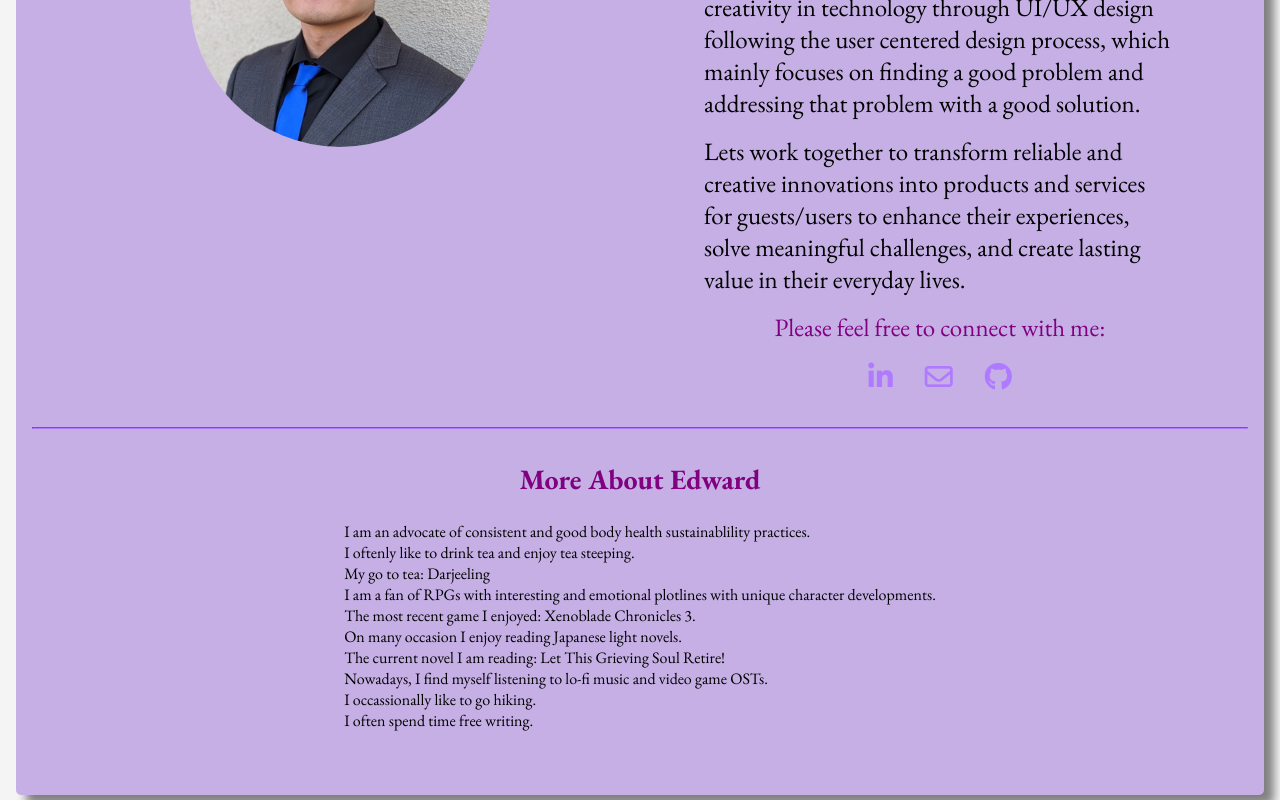
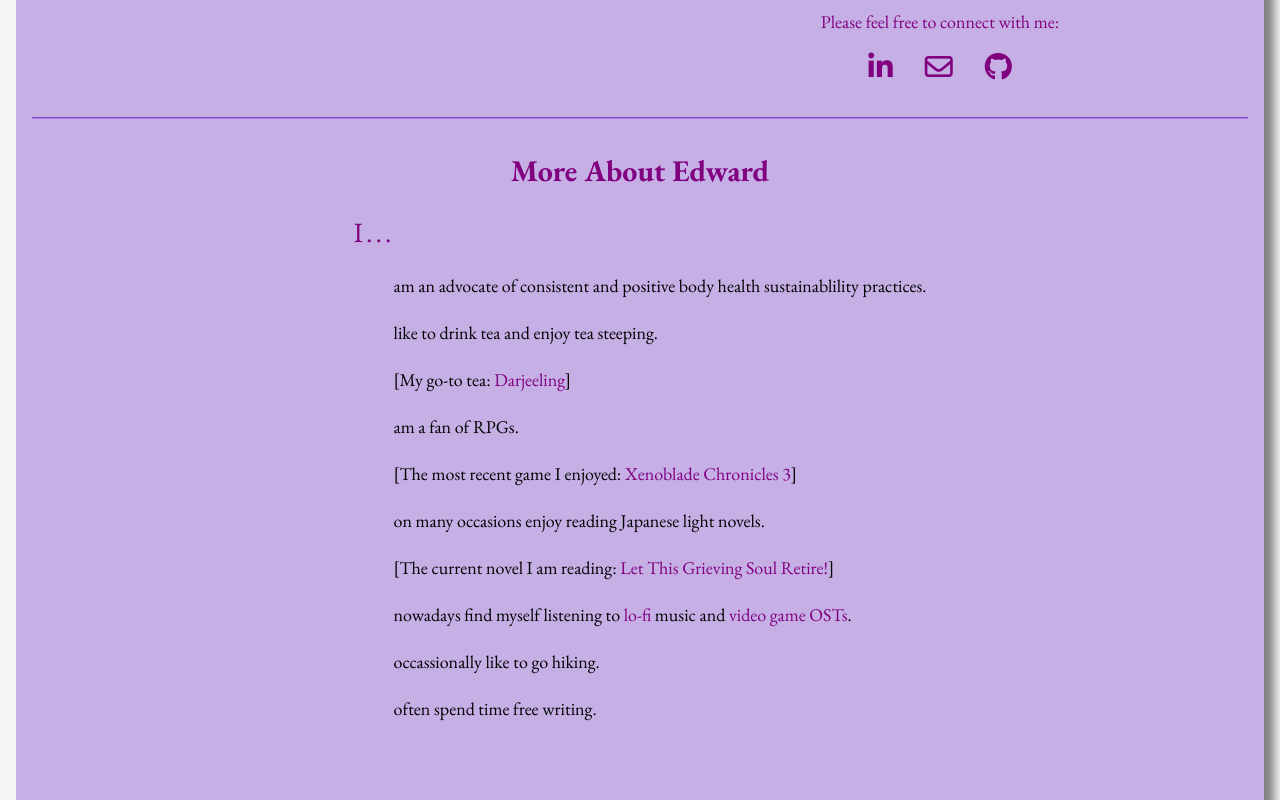
Before and after one commit to edward-d-yi/portfolio, a plain HTML site: page about.html in a window 1280 px wide. Shown: the part 580-1380 px from the top of the page. Drawn offline with nearby package versions, Linux system fonts and the light colour scheme.

Commit message:
updated about me

```diff
--- a/about.html
+++ b/about.html
@@ -39,10 +39,9 @@
                 <img src="business_profile.jpeg" alt="edward profile image">
             </div>
             <div class="info">
-
                 <div>
                     <p>I am a diligent and adventurous professional leveraging 5+ years of proven experience in network
-                        systems administration, Cyber Security specializing in information assurance and user account
+                        systems administration, cybersecurity specializing in information assurance and user account
                         management, electronic maintenance, and providing reliable customer service.
                     </p>
                     <p>
@@ -80,38 +79,41 @@
             <hr>
             <div class="personal-info">
                 <h2>More About Edward</h2>
+                <section id="personal_interests">
+                    <div class="personal_i">
+                        <p>I...</p>
+                    </div>
                     <div class="interests">
                         <p>
-                        I am an advocate of consistent and good body health sustainablility practices.
+                            am an advocate of consistent and positive body health sustainablility practices.
                         </p>
                         <p>
-                        I oftenly like to drink tea and enjoy tea steeping.
+                            like to drink tea and enjoy tea steeping.
+                        <p>[My go-to tea: <a
+                                href="https://usa.lupicia.com/products/darjeeling-the-second-flush-2024">Darjeeling</a>]
                         </p>
                         <p>
-                        My go to tea: Darjeeling
+                            am a fan of RPGs.
+                        <p>[The most recent game I enjoyed: <a
+                                href="https://www.youtube.com/watch?v=DAzOxTSWEmc">Xenoblade Chronicles 3</a>]</p>
                         </p>
                         <p>
-                        I am a fan of RPGs with interesting and emotional plotlines with unique character developments.
+                            on many occasions enjoy reading Japanese light novels.
+                        <p>[The current novel I am reading: <a
+                                href="https://www.amazon.com/Let-This-Grieving-Soul-Retire-%2528Light-Novel%2529-6-book-series/dp/B0BZSR52X5">Let
+                                This Grieving Soul Retire!</a>]</p>
                         </p>
                         <p>
-                        The most recent game I enjoyed: Xenoblade Chronicles 3.
+                            nowadays find myself listening to <a href="https://www.youtube.com/watch?v=jfKfPfyJRdk">lo-fi</a> music and <a href="https://www.youtube.com/watch?v=3DEkF2uvPoc">video game OSTs</a>.
                         </p>
                         <p>
-                        On many occasion I enjoy reading Japanese light novels.
+                            occassionally like to go hiking.
                         </p>
                         <p>
-                        The current novel I am reading: Let This Grieving Soul Retire!
-                    </p>
-                    <p>
-                        Nowadays, I find myself listening to lo-fi music and video game OSTs.
-                    </p>
-                    <p>
-                        I occassionally like to go hiking.
-                    </p>
-                    <p>
-                       I often spend time free writing.
+                            often spend time free writing.
                         </p>
                     </div>
+                </section>
             </div>
         </section>
     </main>
--- a/script.js
+++ b/script.js
@@ -6,7 +6,7 @@ document.querySelector('.fa-bars').addEventListener('click', () => {
 const backToTop = document.getElementById('back-to-top')
 
 window.addEventListener('scroll', () => {
-    if(window.scrollY > 1500) {
+    if(window.scrollY > 1400) {
         backToTop.classList.remove('hidden')
     } else {
         backToTop.classList.add('hidden')
--- a/style.css
+++ b/style.css
@@ -106,7 +106,7 @@ main {
 #about h1 {
     text-align: center;
     margin: 1rem 0;
-    font-size: 28px;
+    font-size: 30px;
     color:purple;
 }
 
@@ -118,6 +118,15 @@ main {
 .info p {
     margin-bottom: 1rem;
     font-size: 18px;
+}
+
+.info a {
+    text-decoration: none;
+    color: #af7aff;
+}
+
+.info a:hover {
+    color: purple;
 }
 
 .contact-mssg {
@@ -155,8 +164,37 @@ main {
     justify-content: center;
     text-align: center;
     margin: 1.5rem 0;
+    font-size: 30px;
+    color:purple;
+}
+
+#personal_interests {
+    padding: 0 4rem;
+    margin-bottom: 1.5rem;
+}
+
+.personal_i {
     font-size: 28px;
-    color:purple;
+    color: purple;
+    letter-spacing: 3px;
+}
+
+.interests {
+    padding-left: 2.5rem;
+    font-size: 18px;
+}
+
+.interests p {
+    margin-top: 1.5rem;
+}
+
+.interests a {
+    text-decoration: none;
+    color: purple;
+}
+
+.interests a:hover {
+    color: #af7aff;
 }
 
 @media (min-width: 768px) {
@@ -192,7 +230,7 @@ main {
 }
 
 .introduction {
-    min-height: 90vh;
+    min-height: 95vh;
     display: flex;
     flex-direction: column;
     justify-content: center;
@@ -222,7 +260,7 @@ main {
 
 .introduction h2 {
     font-size: 30px;
-    margin-bottom: 2rem;
+    margin-bottom: 1rem;
     color: purple;
     text-align: center;
 }
@@ -242,14 +280,18 @@ main {
 }
 
 .info p {
-    font-size: 25px;
+    font-size: 18px;
 }
 
-.info a {
-    text-decoration: none;
-    color: #af7aff;
+.featured_project {
+    display: flex;
+    flex-direction: column;
+    justify-content: center;
+    align-items: center;
+    margin-top: 5rem;
+    color: #c5afe5;
+    font-size: 15px;
 }
-
 .cta {
     border: 1px solid plum;
     display: block;
@@ -262,8 +304,8 @@ main {
     text-decoration: none;
     font-size: 25px;
     color: #c5afe5;
-    margin-top: 5rem;
     transition: all 1s ease;
+    margin-top: 0.5rem;
 }
 
 .cta:hover {
@@ -431,6 +473,10 @@ footer {
     box-shadow: 10px 10px 10px gray;
 }
 
+footer .contact-mssg {
+    margin-bottom: 0.5rem;
+}
+
 footer .contact-links {
     margin: 0;
 }
```
Also changed, not shown: index.html (+11 -5 lines), resume.html (+3 -1 lines). Lines whose indentation alone changed are shown as unchanged.
